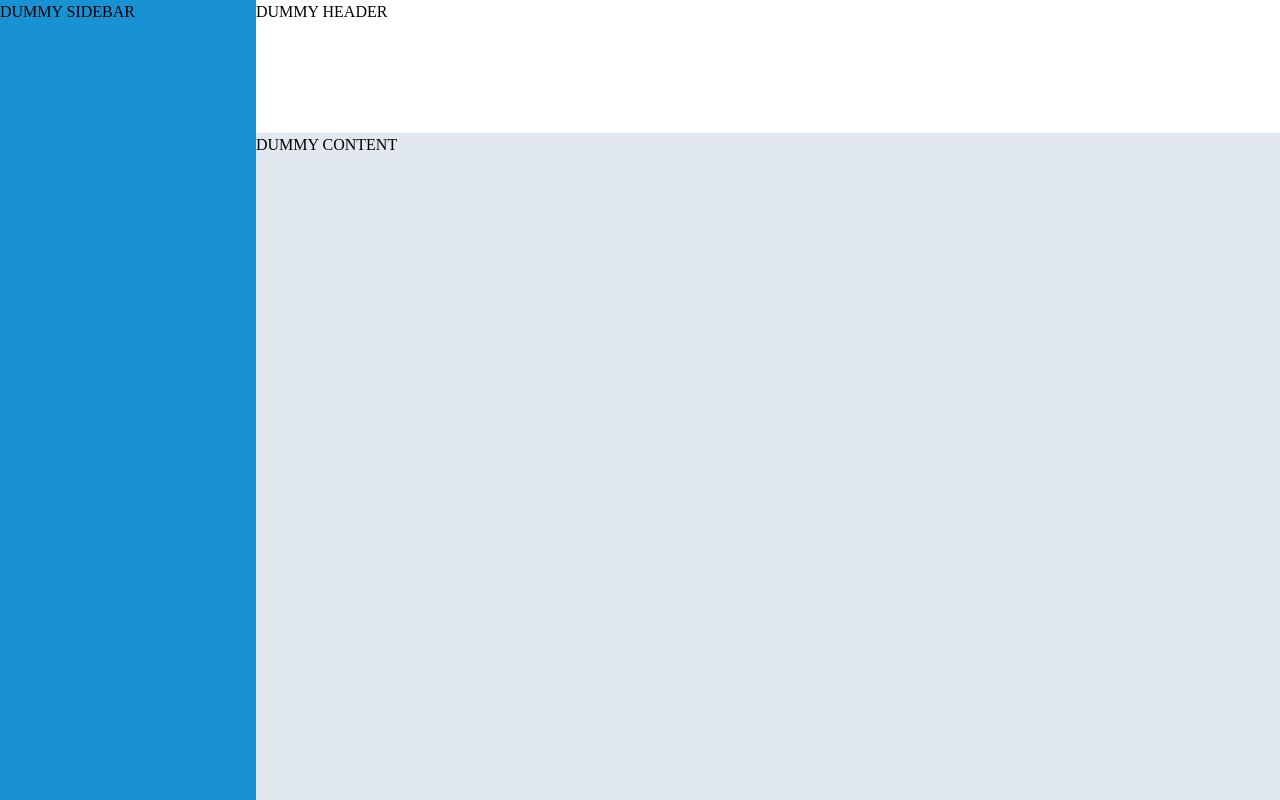
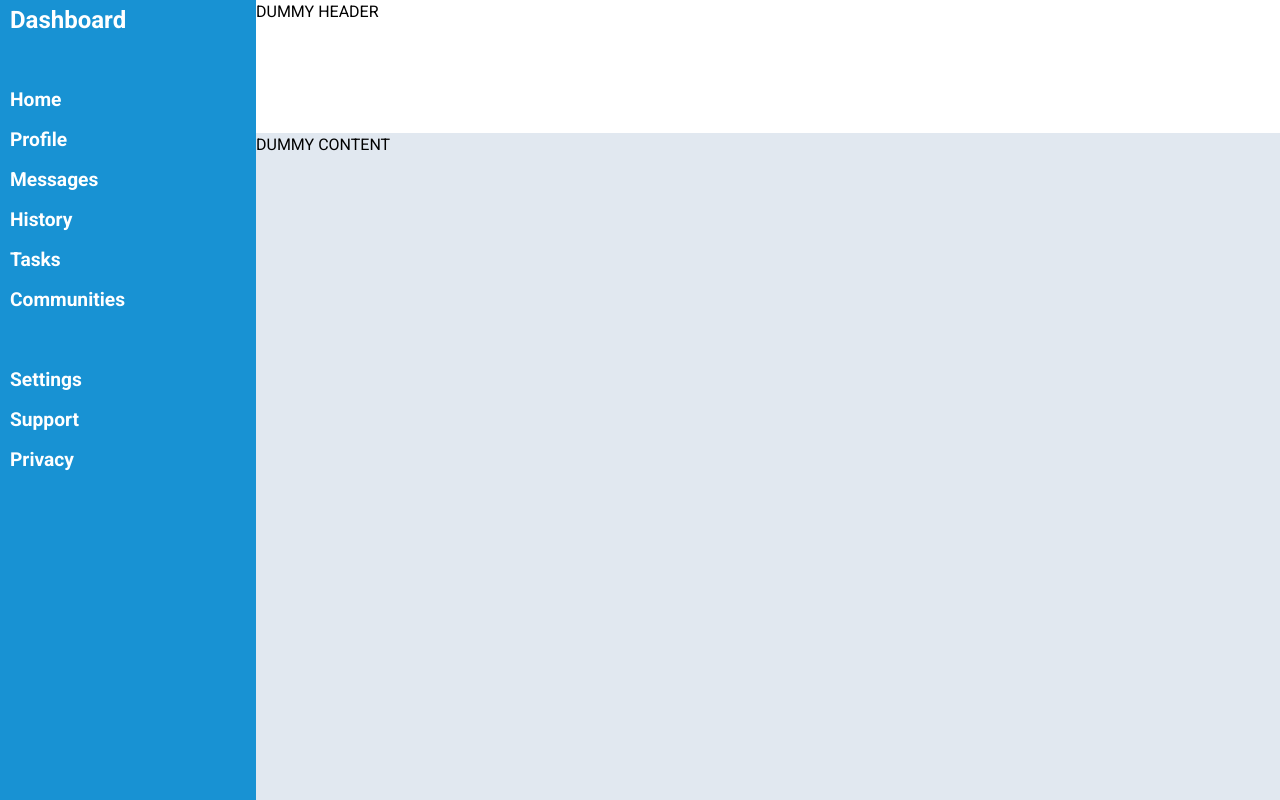
Before and after one commit to TheSeagullDev/odin-admin-dashboard, a plain HTML site: page index.html in a window 1280 px wide. Drawn offline with Linux system fonts and the light colour scheme.

Commit message:
Work on sidebar

```diff
--- a/index.html
+++ b/index.html
@@ -5,11 +5,25 @@
     <meta name="viewport" content="width=device-width, initial-scale=1.0">
     <title>Admin Dashboard</title>
     <link rel="stylesheet" href="styles.css">
+    <link rel="preconnect" href="https://fonts.googleapis.com">
+    <link rel="preconnect" href="https://fonts.gstatic.com" crossorigin>
+    <link href="https://fonts.googleapis.com/css2?family=Roboto:ital,wght@0,100..900;1,100..900&display=swap" rel="stylesheet">
 </head>
 <body>
     <div class="container">
         <div class="sidebar">
-            DUMMY SIDEBAR
+            <div class="dashboard">Dashboard</div>
+            <div>Home</div>
+            <div class="spacer1"></div>
+            <div>Profile</div>
+            <div>Messages</div>
+            <div>History</div>
+            <div>Tasks</div>
+            <div>Communities</div>
+            <div class="spacer2"></div>
+            <div>Settings</div>
+            <div>Support</div>
+            <div>Privacy</div>
         </div>
         <div class="header">
             DUMMY HEADER
--- a/styles.css
+++ b/styles.css
@@ -47,9 +47,27 @@
     isolation: isolate;
   }
 
+body {
+    font-family: Roboto;
+}
+
 .sidebar {
     background-color: #1892d3;
     grid-row: 1 / 3;
+    color: #ffffff;
+    display: grid;
+    grid-template-rows: repeat(12, 1fr) 8fr;
+    align-items: center;
+}
+
+.sidebar {
+    padding-left: 10px;
+    font-size: 1.2rem;
+    font-weight: bold;
+}
+
+.dashboard {
+    font-size: 1.5rem;
 }
 
 .header {
@@ -67,3 +85,11 @@
     grid-template-columns: 1fr 4fr;
     grid-template-rows: 1fr 5fr;
 }
+
+.spacer1 {
+    grid-row: 2 / 3;
+}
+
+.spacer2 {
+    grid-row: 9 / 10;
+}
```
